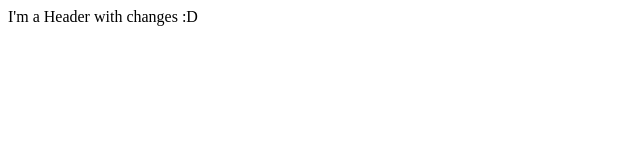
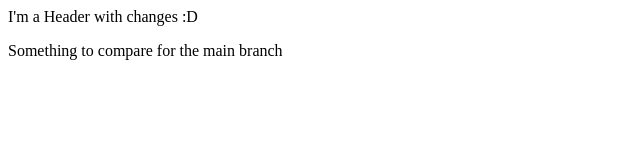
Before and after one commit to cyan-byte/version-control-simulation-alisha-upton, a plain HTML site: page index.html in a window 1280 px wide. Shown: the whole page, without its empty margins (0-640 px from the left). Drawn offline with Linux system fonts and the light colour scheme.

Commit message:
Added a paragraph to the review/main branch

```diff
--- a/index.html
+++ b/index.html
@@ -7,5 +7,6 @@
 </head>
 <body>
     <header>I'm a Header with changes :D</header>
+    <p>Something to compare for the main branch</p>
 </body>
 </html>
```
